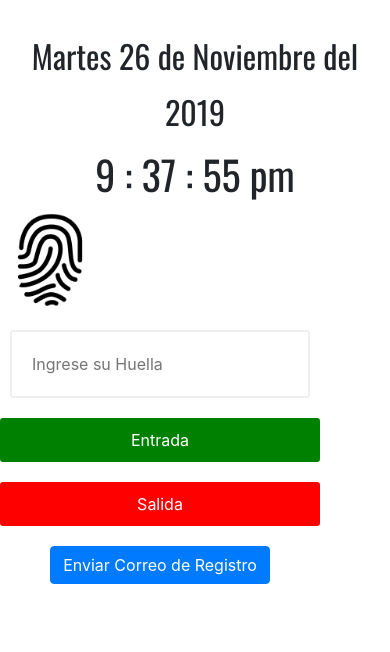
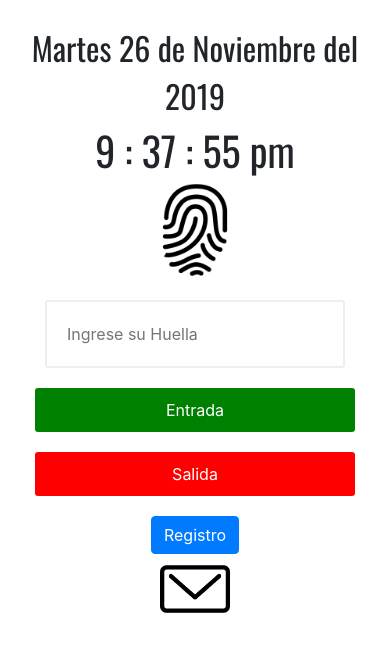
Before and after one commit to Yorluis/HuelleroWiedii, a PHP site: page /registro.php in a window 390 px wide. Shown: the part 56-708 px from the top of the page. Run offline with PHP 8.4, Linux system fonts and the light colour scheme.

Commit message:
listo WEB

```diff
--- a/css/estilos.css
+++ b/css/estilos.css
@@ -115,5 +115,17 @@ input[type="submit"]:hover {
 
 .widget p {
   display: inline-block;
-  line-height: 1em;
+  line-height: 0;
 }
+
+@media (min-width: 1000px) {
+  .imghuella{
+    margin-left: 120%;
+  }
+  .box-email-img{
+    margin-left: -150%;
+  }
+  .btn-registro{
+    font-size: 23px;
+  }
+}
--- a/edit_user.php
+++ b/edit_user.php
@@ -78,7 +78,8 @@ if (isset($_POST['update'])) {
           </div>
 
           <div class="form-group">
-            <input type="text" name="hora_almuerzo_salid" value="<?php echo $hora_almuerzo_salid; ?>" class="form-control"
+            <input type="text" name="hora_almuerzo_salid" value="<?php echo $hora_almuerzo_salid; ?>"
+            class="form-control"
             placeholder="Ingrese Hora de Salida de Almuerzo" required autofocus>
           </div>
 
--- a/registro.php
+++ b/registro.php
@@ -54,7 +54,7 @@ integrity="sha384-UO2eT0CpHqdSJQ6hJty5KVphtPhzWj9WO1clHTMGa3JDZwrnQq4sF86dIHNDz0
   </nav>
 
 
-<div class=login20>
+  <div class=login21>
 
 
     <?php if (!empty($message)) : ?>
@@ -62,8 +62,9 @@ integrity="sha384-UO2eT0CpHqdSJQ6hJty5KVphtPhzWj9WO1clHTMGa3JDZwrnQq4sF86dIHNDz0
     <?php endif; ?>
     <br>
 
-    <div class="container-box">
-  <div class="container">
+    <div class="container-box100">
+
+      <div class="container10">
         <div class="widget">
           <div class="fecha">
             <p id="diaSemana" class="diaSemana"></p>
@@ -77,7 +78,7 @@ integrity="sha384-UO2eT0CpHqdSJQ6hJty5KVphtPhzWj9WO1clHTMGa3JDZwrnQq4sF86dIHNDz0
       </div>
 
 
-  <div class="container2">
+      <div class="container200">
         <div class="widget">
           <div class="reloj">
             <p id="horas" class="horas"></p>
@@ -92,18 +93,14 @@ integrity="sha384-UO2eT0CpHqdSJQ6hJty5KVphtPhzWj9WO1clHTMGa3JDZwrnQq4sF86dIHNDz0
         </div>
       </div>
 
-  <!-- <div>
-
-    <h3>Por Favor Ingrese Su Huella</h3>
-    </div> -->
-
+      <form action="enviarcorreo.php" method="POST">
+        <div class="row">
+          <div class="col-sm-3 col-lg-3 text-center p-0">
             <div class=imghuella>
-
               <img src="imagenes/huella.png" width="100px" height="100px">
             </div>
-
-    <form action="enviarcorreo.php" method="POST">
-
+          </div>
+          <div class="col-sm-6 col-lg-6 text-center p-0">
             <input name="huella" type="password" autofocus="autofocus" id="huella" onblur="blurFunction()"
             placeholder="Ingrese su Huella" required>
             <input class="botton-open" type="submit" name="operacion" value="Entrada">
@@ -115,9 +112,18 @@ integrity="sha384-UO2eT0CpHqdSJQ6hJty5KVphtPhzWj9WO1clHTMGa3JDZwrnQq4sF86dIHNDz0
             <div>
               <input class="botton-exit" type="submit" name="operacion" value="Salida">
             </div>
-
+          </div>
+          <div class="col-sm-3 col-lg-3 text-center">
+            <div class="box-email-img">
               <div>
-      <button class="btn btn-primary" type="submit" name="operacion" value="Correo">Enviar Correo de Registro</button>
+                <button class="btn btn-primary btn-registro" type="submit" name="operacion"
+                value="Correo">Registro</button>
+              </div>
+              <div class=img-email>
+                <img src="imagenes/email.png" width="70px" height="70px">
+              </div>
+            </div>
+          </div>
         </div>
       </form>
     </div>
```
Also changed, not shown: imagenes/email.png. Lines whose indentation alone changed are shown as unchanged.
